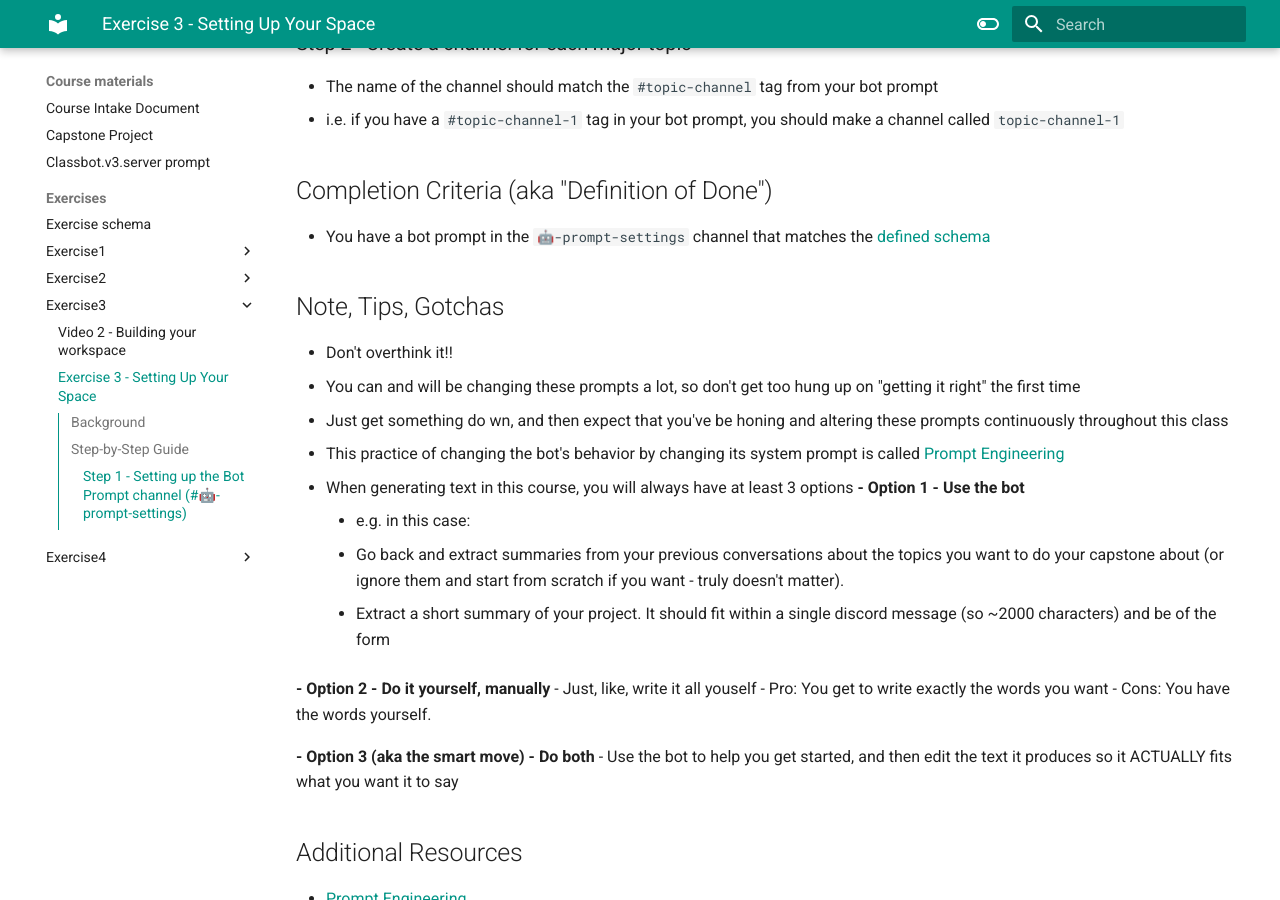
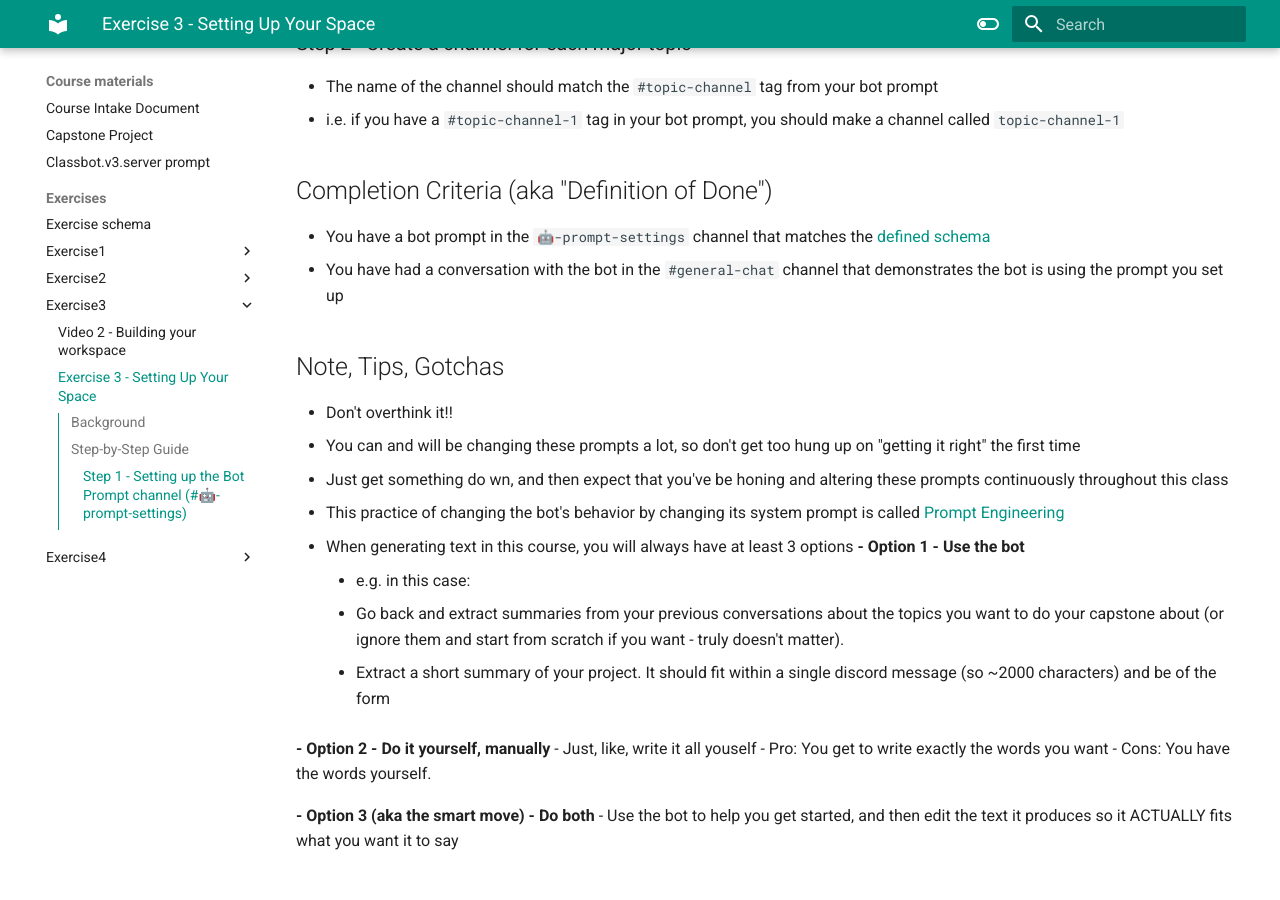
Before and after one commit to HumanMovementNeuroscience/capstone, an MkDocs documentation site: the page built from docs/course_materials/exercises/exercise3/exercise3-student-instructions.md, in a window 1280 px wide and 900 px high, scrolled down 1925 px. Built offline with MkDocs 1.6.1 and Material for MkDocs 9.7.7, drawn with Linux system fonts in a browser that asks for light colours.

Commit message:
Feb 26, 2024, 4:45 PM

```diff
--- a/docs/course_materials/exercises/exercise3/exercise3-student-instructions.md
+++ b/docs/course_materials/exercises/exercise3/exercise3-student-instructions.md
@@ -64,6 +64,7 @@ My Capstone is about:
 
 ## Completion Criteria (aka "Definition of Done")
 - You have a bot prompt in the `🤖-prompt-settings` channel that matches the [defined schema](#capstone-bot-prompt-schema)
+- You have had a conversation with the bot in the `#general-chat` channel that demonstrates the bot is using the prompt you set up
 
 ## Note, Tips, Gotchas
 - Don't overthink it!!
```
